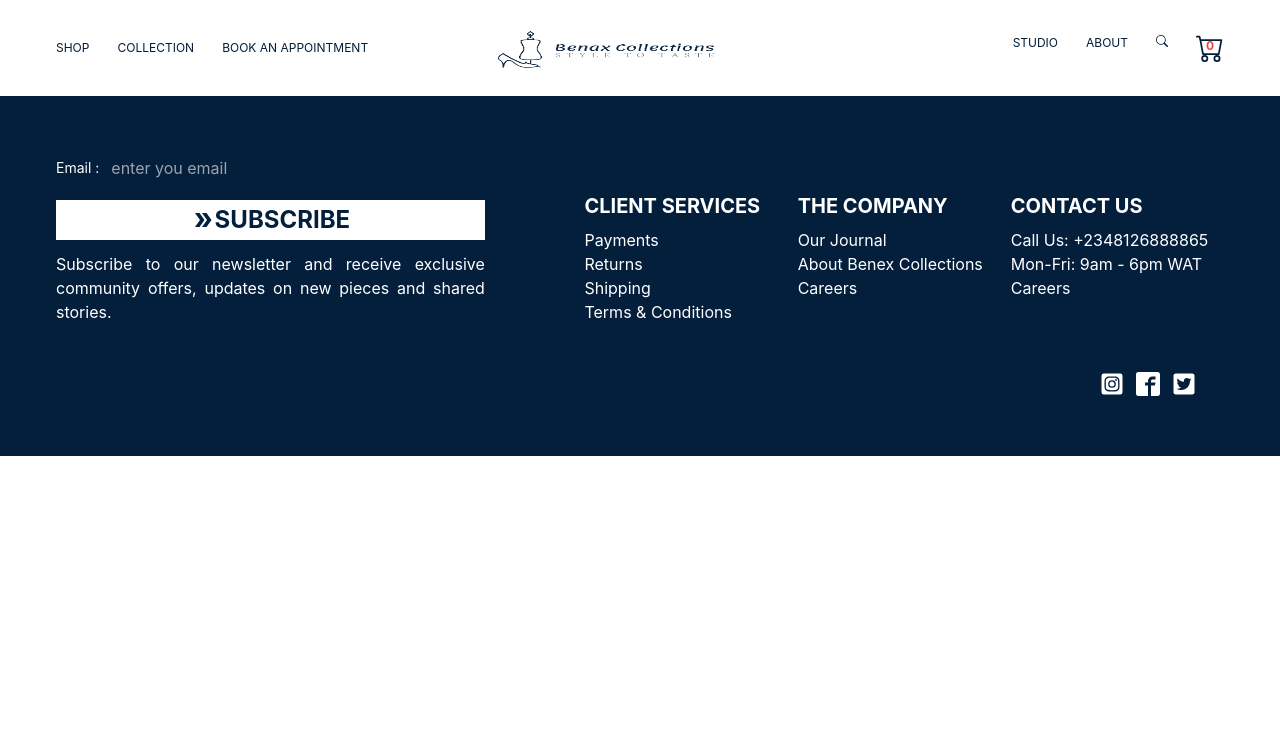
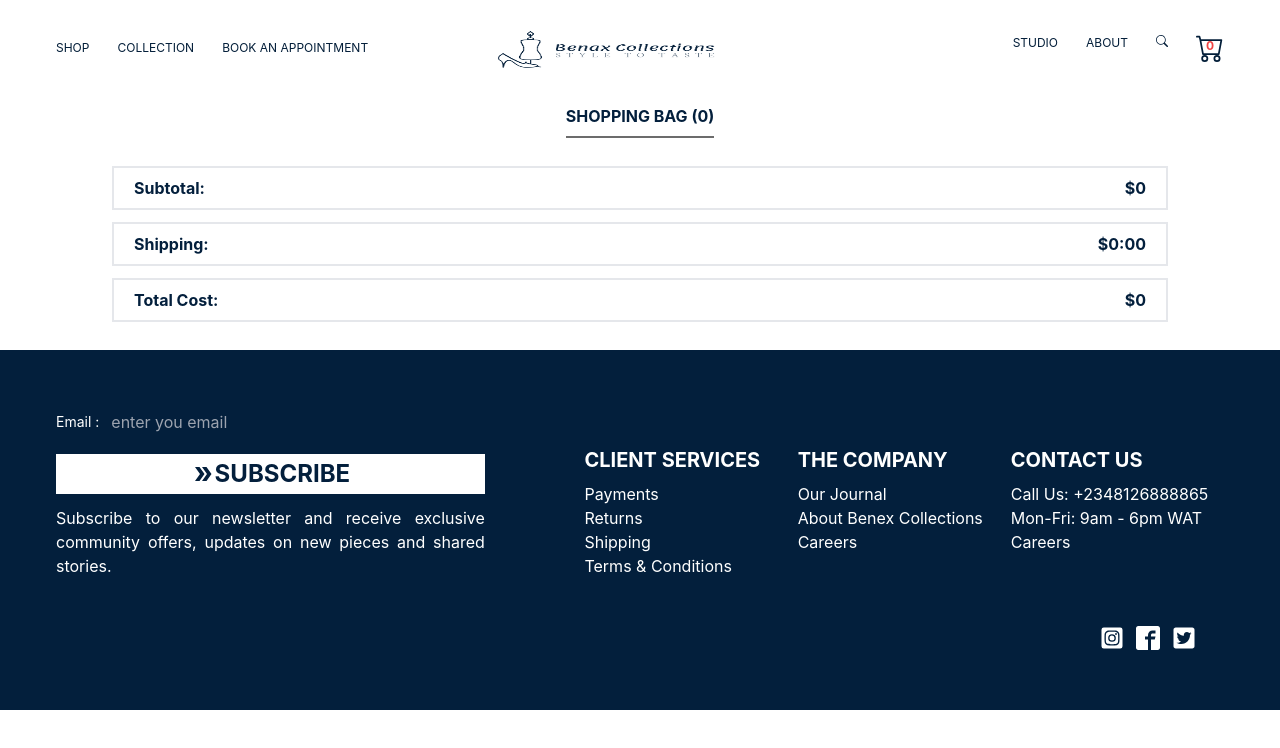
Before and after one commit to activus-d/benax-new, a Next.js app: page /cart in a window 1280 px wide. Shown: the top 748 px of the page. Built offline with nearby package versions, Linux system fonts and the light colour scheme.

Commit message:
cart page 70% completed

```diff
--- a/components/layout.jsx
+++ b/components/layout.jsx
@@ -11,7 +11,7 @@ export default function Layout({children}) {
     useEffect(() => {
         const timeout = setTimeout(() => {
             setIsDomLoaded(true)
-        }, 3000)
+        }, 2000)
         return () => {
             clearTimeout(timeout)
         }
--- a/pages/bags.jsx
+++ b/pages/bags.jsx
@@ -2,6 +2,8 @@ import { fetcher } from "../lib/api"
 import useSWR from 'swr'
 import { MdOutlineFavorite } from 'react-icons/md'
 import { useGlobalContext } from "../components/globalContext"
+
+export let bagsData;
 
 const BagList = ({bags}) => {
     //useSWR helps us enable pagination of our api data
@@ -12,7 +14,9 @@ const BagList = ({bags}) => {
         } //third parameter. This is used to cached the data. The useSWR would send a request to the server to revalidate if there is an update in the data
     )
 
-    const { addCartItem, removeCartItem, addToCart, cartItems, cartItemsNo } = useGlobalContext()
+    bagsData = data
+
+    const { addCartItem, removeCartItem, addToCart, cartBagItems, cartItemsNo } = useGlobalContext()
     // console.log(cartItemsNo)
     const handleAddToCart = (id, category) => {
         // addCartItem();
--- a/pages/cart.jsx
+++ b/pages/cart.jsx
@@ -1,60 +1,186 @@
-import React, { useState, useEffect } from 'react'
+import React, { useState, useEffect, useRef } from 'react';
+import { icons } from 'react-icons';
 import { useGlobalContext } from "../components/globalContext";
-// import { fetcher } from "../lib/api";
+import { bagsData } from './bags';
+import { clothsData } from './clothing';
+import { AiOutlineMinus } from 'react-icons/ai';
+import { AiOutlinePlus } from 'react-icons/ai';
 
 const Cart = ({cloths}) => {
-    const {cartItems} = useGlobalContext()
-    const [items, setItems] = useState([])
-    const collection = []
-    // console.log(cartItems)
-    // console.log(cloths)
-    // const fetchData = () => {
-    //     cartItems.forEach((item) => {
-    //         const {id, category} = item
-    //         fetch(`${process.env.NEXT_PUBLIC_STRAPI_URL}/${category}s/${id}?populate=*`)
-    //             .then(res => res.json())
-    //             .then(data => collection.push(data))
-    //         // setItems([...items, data])
-    //         console.log(collection)
-    //     })
-    // }
-
-
-    const fetchData = async () => {
-        const response =  await Promise.all(cartItems.map(item => {
-            const {id, category} = item
-            fetch(`${process.env.NEXT_PUBLIC_STRAPI_URL}/${category}s/${id}?populate=*`)
-                .then(res => res.json())
-                .then(data => data)
-        }))
-
-
-
-        // setItems([...items, data])
-        console.log(response)
-    }
+    const { cartBagItems, cartClothItems, removeCartItem } = useGlobalContext();
+    const [items, setItems] = useState([]);
+    const [totalCost, setTotalCost] = useState(0)
+    const [itemWidth, setItemWidth] = useState(0)
+    const conElement = useRef(null)
 
     useEffect(() => {
-        fetchData()
+        let filteredBags = [];
+        let filteredCloths = [];
+        if(bagsData) {
+            filteredBags = bagsData.data.filter((bag => {
+                let item = '';
+                cartBagItems.forEach(cartItem => {
+                    if(cartItem.id === bag.id) item = cartItem.id
+                });
+                // console.log(item)
+                return bag.id === item;
+            }));
+        };
 
-        // console.log(items)
-    }, [])
+        if(clothsData) {
+            filteredCloths = clothsData.data.filter((cloth => {
+                let item = '';
+                cartClothItems.forEach(cartItem => {
+                    if(cartItem.id === cloth.id) item = cartItem.id
+                });
+                // console.log(item)
+                return cloth.id === item;
+            }))
+        };
+
+        filteredBags = filteredBags.map(bag => {
+            return {...bag, quantity: 1};
+        });
+
+        filteredCloths = filteredCloths.map(cloth => {
+            return {...cloth, quantity: 1};
+        });
+        // console.log(filteredBags)
+        setItems([...items, ...filteredBags, ...filteredCloths]);
+    }, []);
+
+    useEffect(() => {
+        const total = items.map(item => item.attributes.product_price)
+                    .reduce((prevCost, acc) => +prevCost + acc, 0);
+        setTotalCost(+total.toFixed(2));
+        const width = conElement.current.offsetWidth
+        console.log(width)
+        setItemWidth(width)
+    }, [items])
 
     // useEffect(() => {
-    //     const interval = setInterval(() => {
+    //     const interval = setTimeout(() => {
     //         console.log(items)
-    //     }, 2000)
-    //     return () => {
-    //         clearInterval(interval)
-    //     }
+    //     }, 3000)
     // })
 
+    const addQuantity = (slug, quantity, product_price, category) => {
+        const newItems = items.map(item => {
+            let originalPrice;
+            if(item.attributes.slug !== slug) {
+                return item;
+            }else {
+                if(category === 'bag') {
+                    bagsData.data.forEach(bag => {
+                        return bag.attributes.slug === slug ? originalPrice = bag.attributes.product_price : '' ;
+                    });
+                };
+
+                if(category === 'cloth') {
+                    clothsData.data.forEach(cloth => {
+                        return cloth.attributes.slug === slug ? originalPrice = cloth.attributes.product_price : '' ;
+                    });
+                };
+                // console.log(originalPrice, product_price)
+                return {...item, quantity: quantity + 1, attributes: {...item.attributes, product_price: (+product_price + originalPrice).toFixed(2)}};
+            }
+        })
+        // console.log(newItems)
+        setItems(newItems);
+    };
+
+    const deductQuantity = (slug, quantity, product_price, category) => {
+        let originalPrice;
+        let newQuantity;
+        if(quantity > 1) {
+            const newItems = items.map(item => {
+                if(item.attributes.slug !== slug) {
+                    return item;
+                }else {
+                    if(category === 'bag') {
+                        bagsData.data.forEach(bag => {
+                            return bag.attributes.slug === slug ? originalPrice = bag.attributes.   product_price : '' ;
+                        });
+                    };
+
+                    if(category === 'cloth') {
+                        clothsData.data.forEach(cloth => {
+                            return cloth.attributes.slug === slug ? originalPrice = cloth.attributes. product_price : '' ;
+                        });
+                    };
+
+                    newQuantity = (quantity > 1 ? quantity - 1 : 1 );
+                    return {...item, quantity: newQuantity, attributes: {...item.attributes, product_price: (product_price - originalPrice).toFixed(2)}};
+                }
+            })
+            setItems(newItems);
+        };
+    };
+
+    const removeItem = (slug) => {
+        const newItems = items.filter(item => item.attributes.slug !== slug);
+        setItems(newItems);
+        removeCartItem()
+    };
 
     return (
-        <section>
-            {/* {items.map(item => {
-                return <div>{item.data.attributes.product_name}</div>
-            })} */}
+        <section className='text-deepBlue mx-5 md:mx-20 lg:mx-28 flex flex-col items-center relative' ref={conElement}>
+            <h2 className='font-bold py-2 mb-4 border-b-2 border-lightGrey'>SHOPPING BAG {`(${items.length})`}</h2>
+            {items.map((item) => {
+                const {attributes, id, quantity} = item
+                // console.log(attributes, items)
+                const {product_name, product_image, product_price, slug, category} = attributes;
+                const {data} = product_image
+                const {formats} = data.attributes
+                const {large, medium, small} = formats
+                return (
+                    <div key={slug} className='grid grid-cols-2 justify-between mb-7 bg-veryLightGrey w-full'>
+                        <img
+                            src={'http://localhost:1337' + small.url}
+                            className='h-52 w-52'
+                        />
+                        <div className='flex flex-col gap-y-2 self-center justify-self-end mx-5'>
+                            <h3>{product_name}</h3>
+                            <div className='flex w-32 h-7 bg-white grid grid-cols-3'>
+                                <button
+                                    onClick={() => deductQuantity(slug, quantity, product_price, category)}
+                                    className='text-white bg-deepBlue flex justify-center items-center text-2xl'
+                                >
+                                    <AiOutlineMinus />
+                                </button>
+                                <p className='text-center font-bold'>{quantity}</p>
+                                <button
+                                    onClick={() => addQuantity(slug, quantity, product_price, category)}
+                                    className='text-white bg-deepBlue flex justify-center items-center text-2xl'
+                                >
+                                    <AiOutlinePlus />
+                                </button>
+                            </div>
+                            <h3>{`$${product_price}`}</h3>
+                            <button
+                                onClick={() => removeItem(slug)}
+                                className='w-32 h-7 bg-deepBlue text-white'
+                            >
+                                REMOVE
+                            </button>
+                        </div>
+                    </div>
+                )
+            })}
+            <div className='mb-4 flex flex-col justify-center items-between w-full font-bold'>
+                <div className='flex justify-between my-3 px-5 border-2 py-2'>
+                    <p>Subtotal: </p>
+                    <p>{`$${totalCost}`}</p>
+                </div>
+                <div className='flex justify-between mb-3 px-5 border-2 py-2'>
+                    <p>Shipping: </p>
+                    <p>$0:00</p>
+                </div>
+                <div className='flex justify-between mb-3 px-5 border-2 py-2'>
+                    <p>Total Cost: </p>
+                    <p>{`$${totalCost}`}</p>
+                </div>
+            </div>
         </section>
     )
 }
--- a/pages/clothing.jsx
+++ b/pages/clothing.jsx
@@ -1,6 +1,9 @@
 import { fetcher } from "../lib/api"
 import useSWR from 'swr'
 import { MdOutlineFavorite } from 'react-icons/md'
+import { useGlobalContext } from "../components/globalContext"
+
+export let clothsData;
 
 const ClothList = ({cloths}) => {
     //useSWR helps us enable pagination of our api data
@@ -10,14 +13,24 @@ const ClothList = ({cloths}) => {
             fallbackData: cloths
         } //third parameter. This is used to cached the data. The useSWR would send a request to the server to revalidate if there is an update in the data
     )
+    clothsData = data
     // console.log(data)
+
+    const { addCartItem, removeCartItem, addToCart, cartClothItems, cartItemsNo } = useGlobalContext()
+    // console.log(cartItemsNo)
+    const handleAddToCart = (id, category) => {
+        // addCartItem();
+        const item = {id, category}
+        addToCart(item)
+    }
+
     return (
         <section className="text-deepBlue mb-7 px-5 md:px-14">
             <h2 className="text-center text-3xl mb-7">CLOTHING</h2>
             <div className="sm:grid sm:grid-cols-2 sm-gap-5 xl:grid-cols-3 xl:gap-x-28 xl:gap-y-10">
                 {data.data.map(item => {
                     const {id, attributes} = item
-                    const {product_name, product_image, product_price} = attributes;
+                    const {product_name, product_image, product_price, slug, category} = attributes;
                     // console.log(product_image)
                     const {data} = product_image
                     const {formats} = data.attributes
@@ -31,6 +44,12 @@ const ClothList = ({cloths}) => {
                             />
                             <p>{product_name}</p>
                             <p>{`$${product_price}`}</p>
+                            <button
+                                className='bg-deepBlue text-white px-4 py-1 hover:scale-110'
+                                onClick={() => handleAddToCart(id, category)}
+                            >
+                                Add to Cart
+                            </button>
                             <button className="absolute top-5 right-5 text-fav">
                                 <MdOutlineFavorite className="text-2xl"/>
                             </button>
```
Also changed, not shown: components/globalContext.js (+15 -5 lines).
